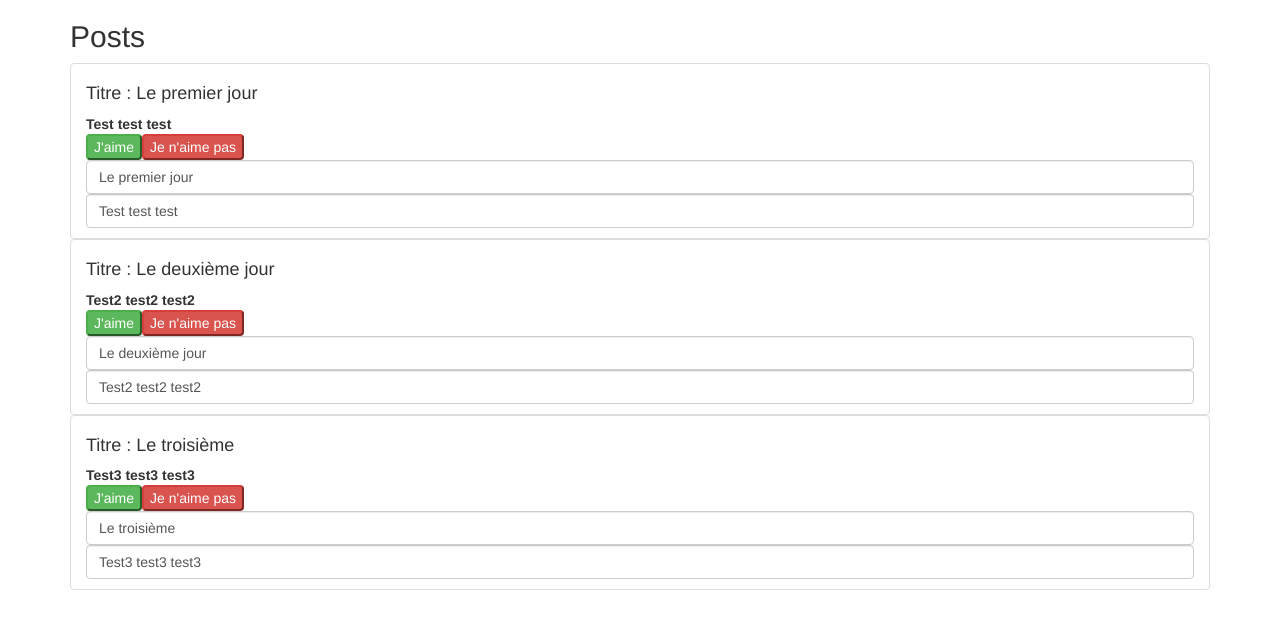
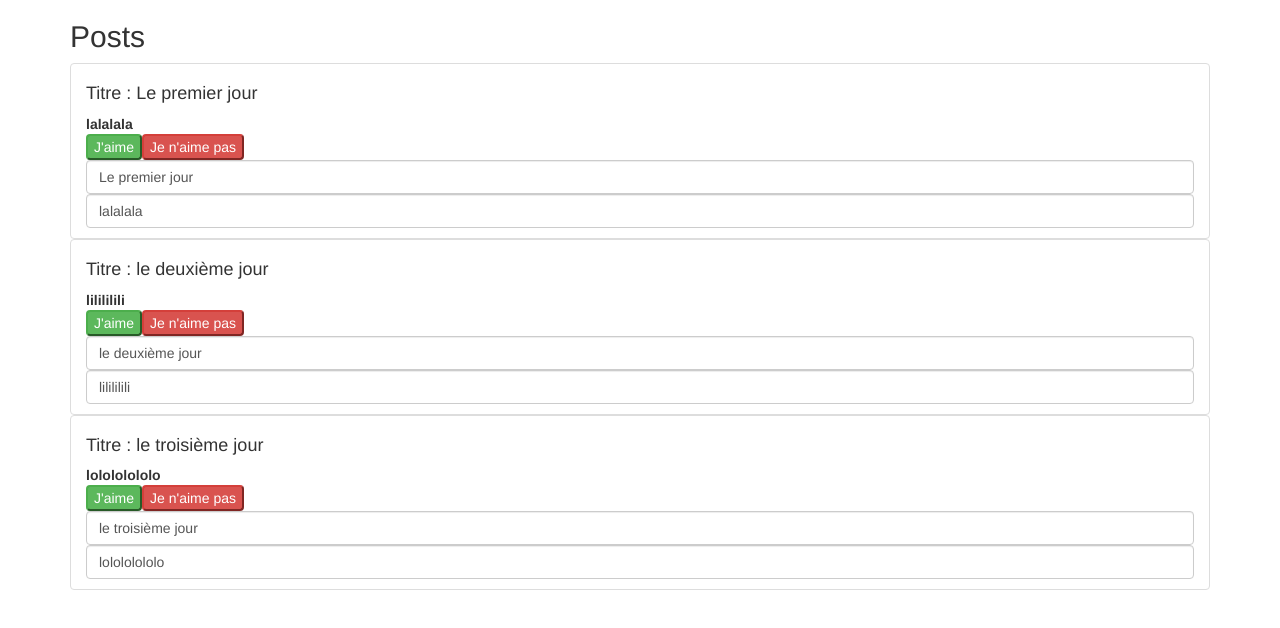
Before and after one commit to GuillaumeHuertas/monBlogAngular, an Angular app: page / in a window 1280 px wide. Shown: the top 628 px of the page. Built offline with nearby package versions, Linux system fonts and the light colour scheme.

Commit message:
Liste Array ok

```diff
--- a/src/app/app.component.html
+++ b/src/app/app.component.html
@@ -3,9 +3,9 @@
     <div class="col-xs-12">
       <h2>Posts</h2>
       <ul class="list-group">
-        <app-post [postTitle]="postOne" [postBody]="'Test test test'"></app-post>
-        <app-post [postTitle]="postTwo" [postBody]="'Test2 test2 test2'"></app-post>
-        <app-post [postTitle]="postThree" [postBody]="'Test3 test3 test3'"></app-post>
+        <app-post *ngFor="let post of posts"
+                  [postTitle]="post.title"
+                  [postBody]="post.body"></app-post>
       </ul>
     </div>
   </div>
--- a/src/app/app.component.ts
+++ b/src/app/app.component.ts
@@ -7,9 +7,20 @@ import { Component } from '@angular/core';
 })
 export class AppComponent {
 
-  postOne = 'Le premier jour';
-  postTwo= 'Le deuxième jour';
-  postThree= 'Le troisième';
+  posts = [
+    {
+      title: 'Le premier jour',
+      body: 'lalalala'
+    },
+    {
+      title: 'le deuxième jour',
+      body: 'lilililili'
+    },
+    {
+      title: 'le troisième jour',
+      body: 'lolololololo'
+    }
+  ];
 
   constructor() {};
 
```
